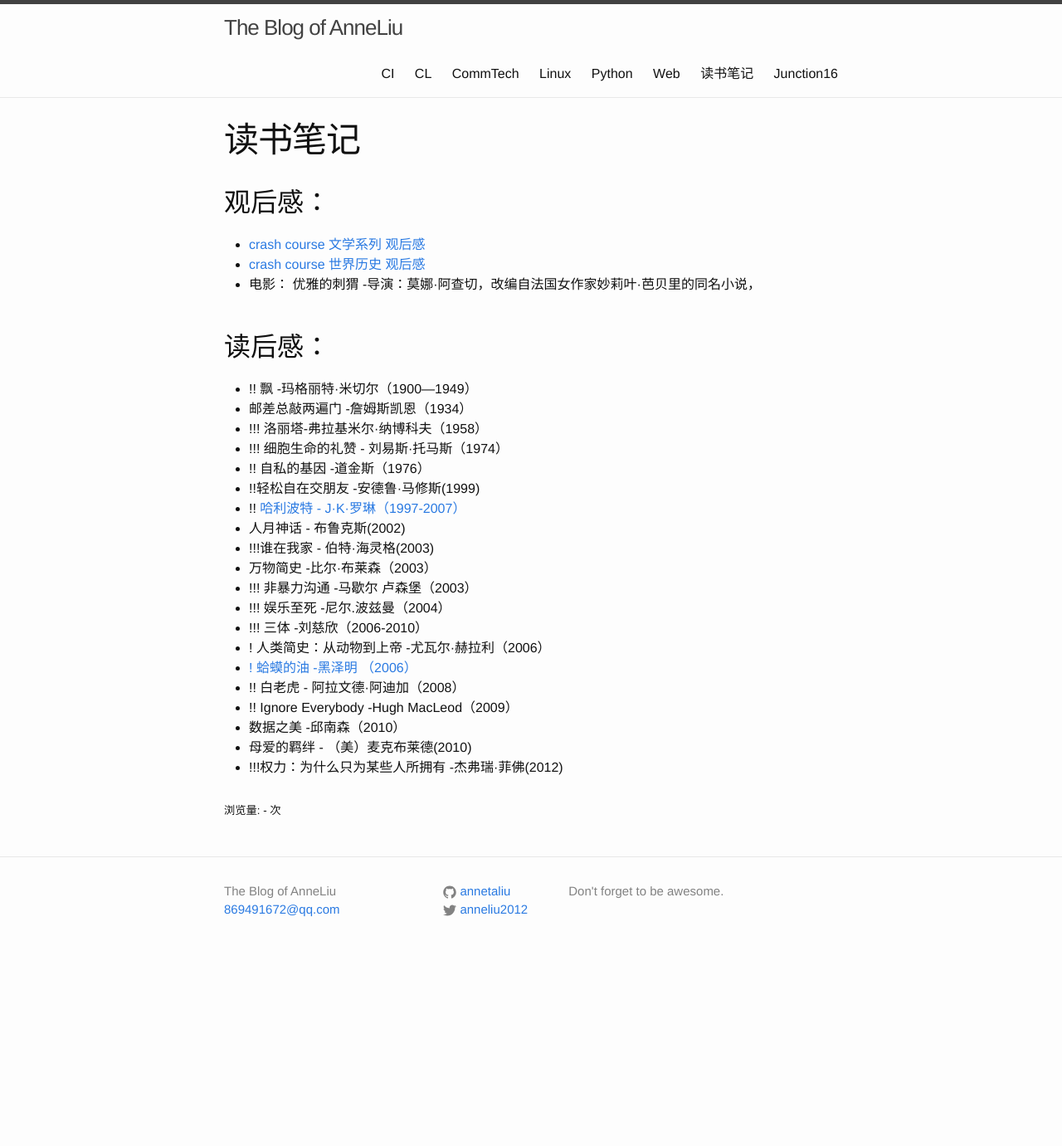
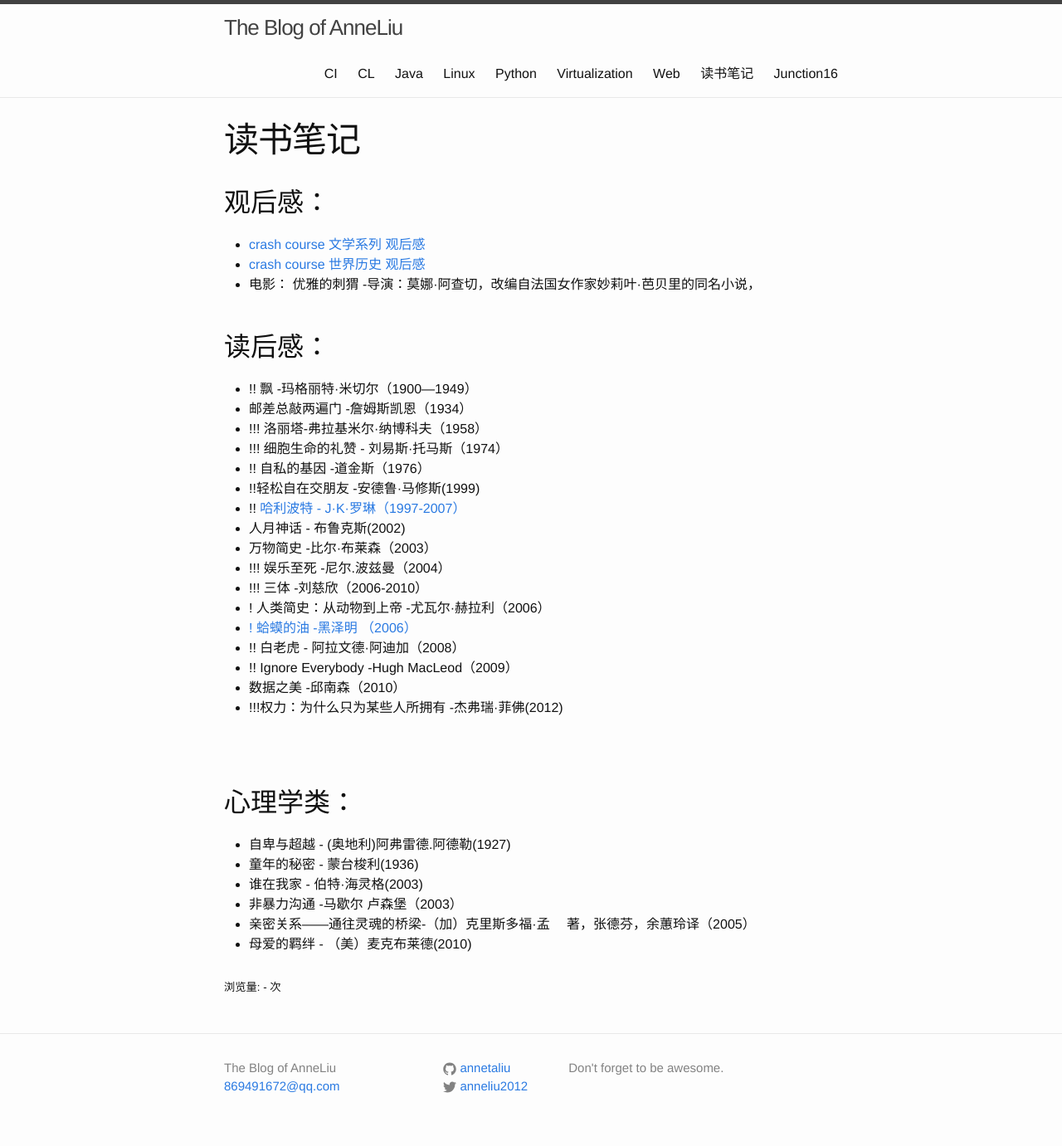
Before and after one commit to annetaliu/annetaliu.github.io, a Jekyll site: the page built from 读书笔记/读书笔记.md, in a window 1280 px wide. Shown: the whole page at 83% size. Built offline with Jekyll 4.4.1, drawn with Linux system fonts in a browser that asks for light colours; comment, search, counter and statistics services are not loaded; before the commit the page ends 1168 px from its top, so only the background shows below that.

Commit message:
add for java

```diff
--- a/读书笔记/读书笔记.md
+++ b/读书笔记/读书笔记.md
@@ -28,5 +26,14 @@
 * !! 白老虎 - 阿拉文德·阿迪加（2008）
 * !! Ignore Everybody -Hugh MacLeod（2009）
 * 数据之美 -邱南森（2010）
+* !!!权力：为什么只为某些人所拥有 -杰弗瑞·菲佛(2012)
+
+<br><br>
+## 心理学类：<br>
+
+* 自卑与超越 - (奥地利)阿弗雷德.阿德勒(1927)
+* 童年的秘密 - 蒙台梭利(1936)
+* 谁在我家 - 伯特·海灵格(2003)
+* 非暴力沟通 -马歇尔 卢森堡（2003）
+* 亲密关系——通往灵魂的桥梁-（加）克里斯多福·孟 　著，张德芬，余蕙玲译（2005）
 * 母爱的羁绊 - （美）麦克布莱德(2010)
-* !!!权力：为什么只为某些人所拥有 -杰弗瑞·菲佛(2012)
```
Also changed, not shown: other parts of 读书笔记/读书笔记.md (+0 -2 lines), Pro/CommTech.md (deleted, +0 -12 lines), Pro/Java.md (added, +7 -0 lines), Pro/Linux.md (+2 -0 lines), Pro/VM.md (added, +8 -0 lines), _posts/2017-05-08-linux-vim.markdown (added, +26 -0 lines), _posts/2017-06-18-java-null.markdown (added, +18 -0 lines).
